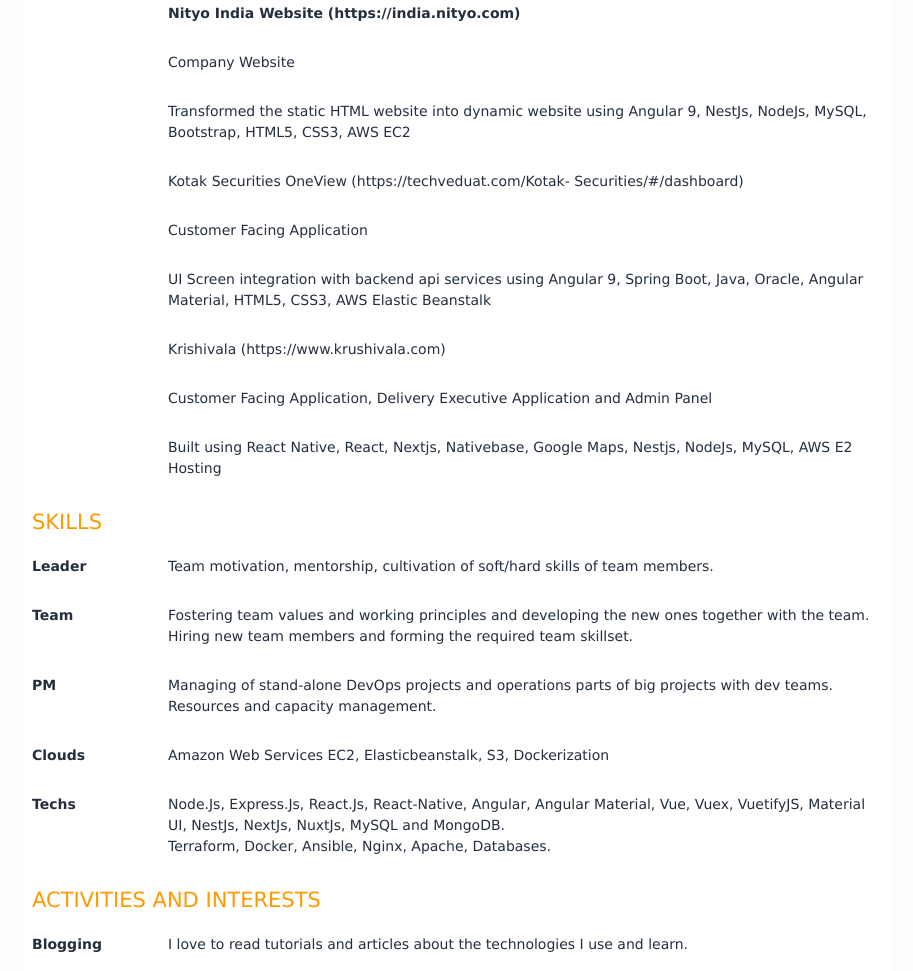
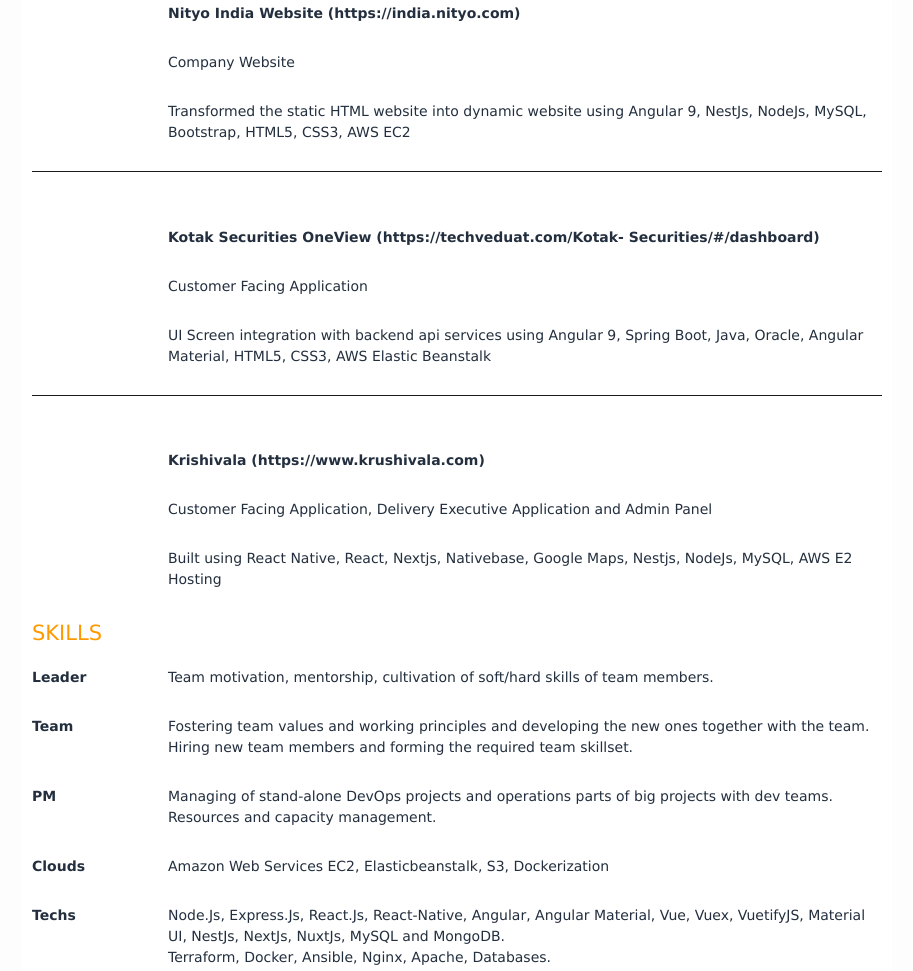
Before and after one commit to kamleshkatpara/resume, a plain HTML site: page index.html in a window 1280 px wide. Shown: the part 856-1827 px from the top of the page, without its empty margins (183-1096 px from the left). Drawn offline with Linux system fonts and the light colour scheme.

Commit message:
Update index.html

```diff
--- a/index.html
+++ b/index.html
@@ -183,16 +183,16 @@
     <dd><h3>Nityo India Website (https://india.nityo.com)</h3></dd>
     <dd>Company Website</dd>
     <dd>Transformed the static HTML website into dynamic website using Angular 9, NestJs, NodeJs, MySQL, Bootstrap, HTML5, CSS3, AWS EC2</dd>
-</dl>
+</dl><hr/><br/>
     <dl>
-    <dd>Kotak Securities OneView (https://techveduat.com/Kotak-
-Securities/#/dashboard)</dd>
+    <dd><h3>Kotak Securities OneView (https://techveduat.com/Kotak-
+        Securities/#/dashboard)</h3></dd>
     <dd>Customer Facing Application</dd>
     <dd>UI Screen integration with backend api services using Angular 9, Spring Boot, Java, Oracle, Angular Material, HTML5, CSS3,
 AWS Elastic Beanstalk</dd>
-</dl>
+</dl><hr/><br/>
     <dl>
-    <dd>Krishivala (https://www.krushivala.com)</dd>
+        <dd><h3>Krishivala (https://www.krushivala.com)</h3></dd>
     <dd>Customer Facing Application, Delivery Executive Application and Admin Panel</dd>
     <dd>Built using React Native, React, Nextjs, Nativebase, Google Maps, Nestjs, NodeJs,
 MySQL, AWS E2 Hosting</dd>
```
